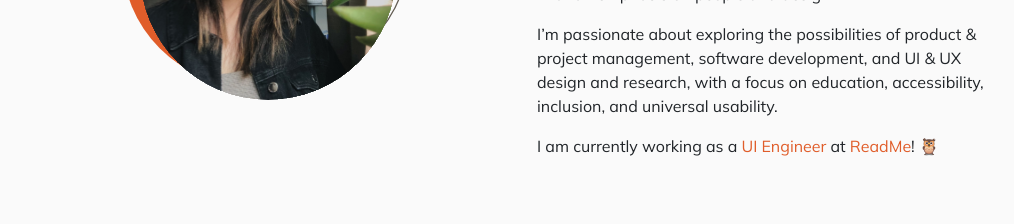
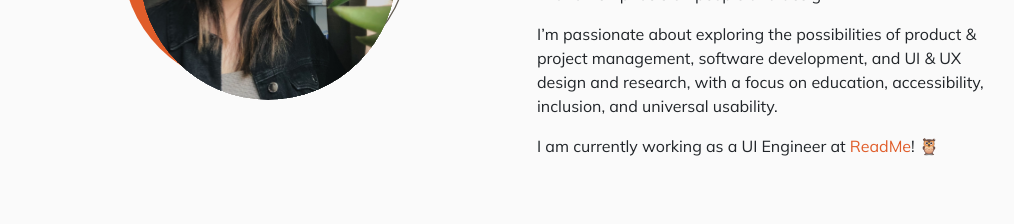
Before and after one commit to trishaprile/trishaprile.github.io, a React (Create React App) app: page / in a window 1280 px wide. Shown: the part 1080-1304 px from the top of the page, without its empty margins (118-1132 px from the left). Built offline with nearby package versions, Linux system fonts and the light colour scheme.

Commit message:
update info

```diff
--- a/src/components/About.js
+++ b/src/components/About.js
@@ -31,8 +31,7 @@ const About = () => {
             <p>I’m passionate about exploring the possibilities of product & project management,
               software development, and UI & UX design and research, with a focus on education,
               accessibility, inclusion, and universal usability.</p>
-            <p>I am currently working as a <a href="https://readme.com/careers#ui-engineer"
-              rel="noreferrer" target="_blank">UI Engineer</a> at <a href="https://readme.com/"
+            <p>I am currently working as a UI Engineer at <a href="https://readme.com/"
               rel="noreferrer" target="_blank">ReadMe</a>! 🦉</p>
           </Fade>
         </Col>
--- a/src/components/Projects.scss
+++ b/src/components/Projects.scss
@@ -56,7 +56,7 @@
     .modal-content {
         border-radius: 15px !important;
         border: none;
-        padding: 1rem 2rem 0rem 2rem;
+        padding: 1rem 2rem;
     }
 
     .modal-header {
```
